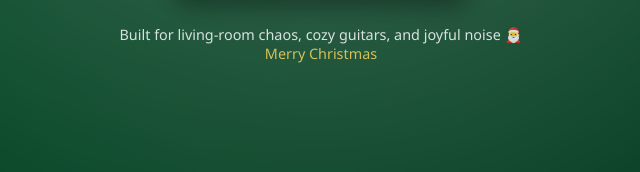
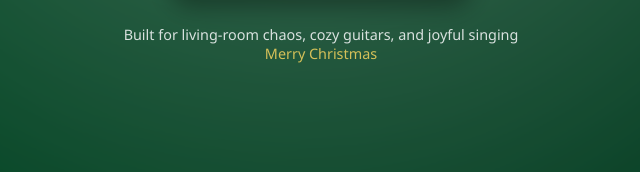
Before and after one commit to drs-az/Christmas-Sing-Along, a plain HTML site: page index.html in a window 1280 px wide. Shown: the part 320-492 px from the top of the page, 319-959 px from the left. Drawn offline with Linux system fonts and the light colour scheme.

Commit message:
Update index.html

```diff
--- a/index.html
+++ b/index.html
@@ -132,7 +132,7 @@
     <button id="openSong">🎵 Open Song in New Tab</button>
 
     <footer>
-      Built for living-room chaos, cozy guitars, and joyful noise 🎅
+      Built for living-room chaos, cozy guitars, and joyful singing
       <br />
       <span>Merry Christmas</span>
     </footer>
```
